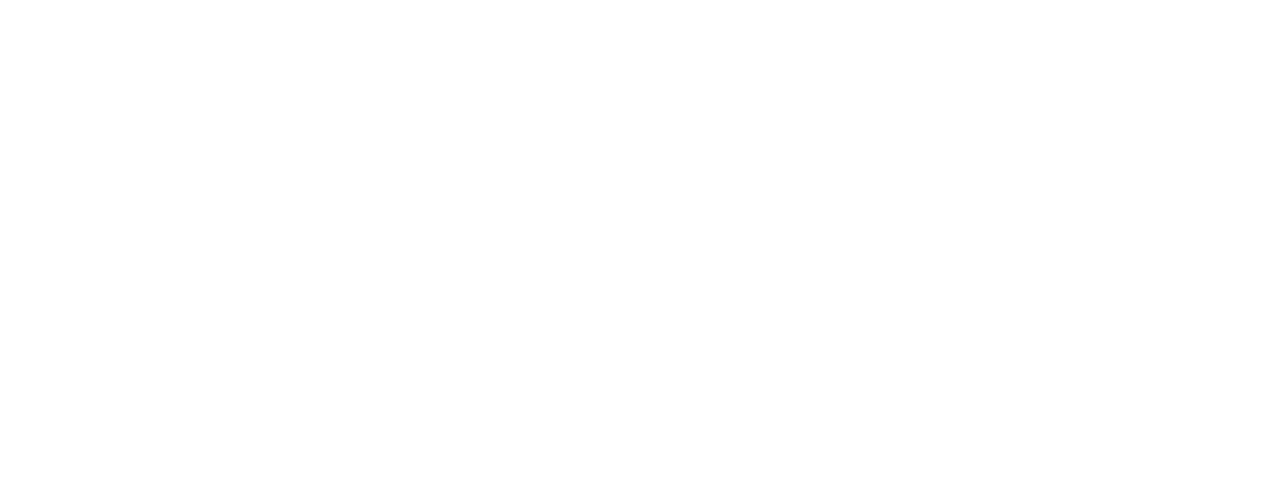
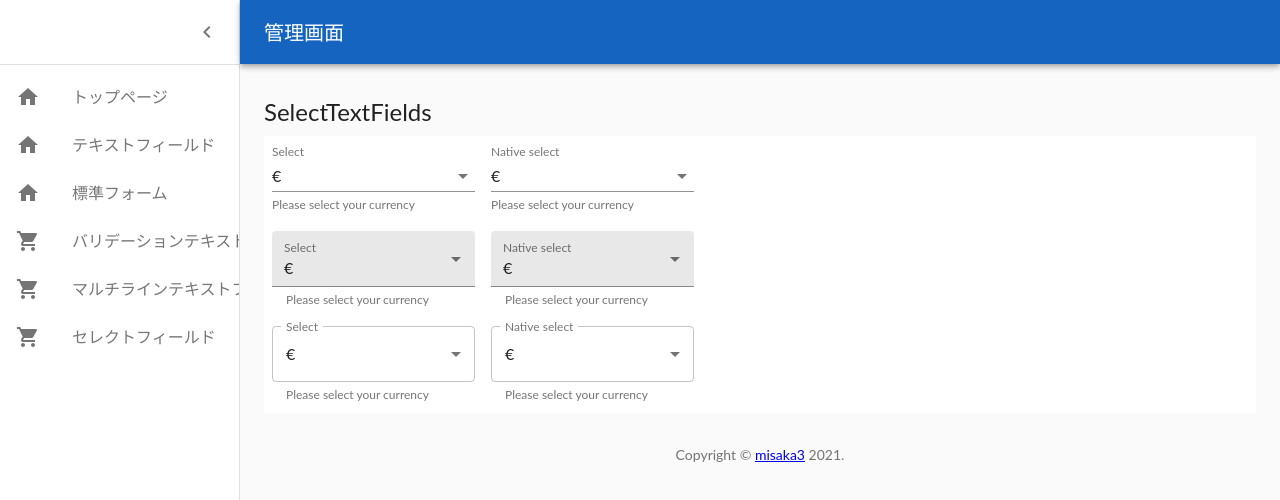
Before and after one commit to misaka3/react-typescript-template, a React (Create React App) app: page /select_text_fields in a window 1280 px wide. Shown: the top 500 px of the page. Built offline with nearby package versions, Linux system fonts and the light colour scheme; the HTML template or start-up script is replaced by a standard one.

Commit message:
Fix issue/#6

```diff
--- a/src/App.tsx
+++ b/src/App.tsx
@@ -7,6 +7,7 @@
 import FormPropsTextFieldsPage from "./components/pages/FormPropsTextFieldsPage";
 import ValidationTextFieldsPage from "./components/pages/ValidationTextFieldsPage";
 import MultilineTextFieldsPage from "./components/pages/MultilineTextFieldsPage";
+import SelectTextFieldsPage from "./components/pages/SelectTextFieldsPage";
 
 const App: React.FC = () => {
   return (
@@ -17,6 +18,7 @@
         <Route path="/form_props_text_fields" component={FormPropsTextFieldsPage} exact />
         <Route path="/validation_text_fields" component={ValidationTextFieldsPage} exact />
         <Route path="/multiline_text_fields" component={MultilineTextFieldsPage} exact />
+        <Route path="/select_text_fields" component={SelectTextFieldsPage} exact />
         <Route path="/" component={HomePage} exact />
       </Switch>
     </Router>
--- /dev/null
+++ b/src/components/pages/SelectTextFieldsPage.tsx
@@ -0,0 +1,155 @@
+import React from 'react';
+import { createStyles, makeStyles, Theme } from '@material-ui/core/styles';
+import TextField from '@material-ui/core/TextField';
+import MenuItem from '@material-ui/core/MenuItem';
+import GenericTemplate from "../templates/GenericTemplate";
+
+const currencies = [
+  {
+    value: 'USD',
+    label: '$',
+  },
+  {
+    value: 'EUR',
+    label: '€',
+  },
+  {
+    value: 'BTC',
+    label: '฿',
+  },
+  {
+    value: 'JPY',
+    label: '¥',
+  },
+];
+
+const useStyles = makeStyles((theme: Theme) =>
+  createStyles({
+    root: {
+      '& .MuiTextField-root': {
+        margin: theme.spacing(1),
+        width: '25ch',
+      },
+      backgroundColor: '#ffffff',
+    },
+  }),
+);
+
+export default function SelectTextFields() {
+  const classes = useStyles();
+  const [currency, setCurrency] = React.useState('EUR');
+
+  const handleChange = (event: React.ChangeEvent<HTMLInputElement>) => {
+    setCurrency(event.target.value);
+  };
+
+  return (
+    <GenericTemplate title="SelectTextFields">
+      <form className={classes.root} noValidate autoComplete="off">
+        <div>
+          <TextField
+            id="standard-select-currency"
+            select
+            label="Select"
+            value={currency}
+            onChange={handleChange}
+            helperText="Please select your currency"
+          >
+            {currencies.map((option) => (
+              <MenuItem key={option.value} value={option.value}>
+                {option.label}
+              </MenuItem>
+            ))}
+          </TextField>
+          <TextField
+            id="standard-select-currency-native"
+            select
+            label="Native select"
+            value={currency}
+            onChange={handleChange}
+            SelectProps={{
+              native: true,
+            }}
+            helperText="Please select your currency"
+          >
+            {currencies.map((option) => (
+              <option key={option.value} value={option.value}>
+                {option.label}
+              </option>
+            ))}
+          </TextField>
+        </div>
+        <div>
+          <TextField
+            id="filled-select-currency"
+            select
+            label="Select"
+            value={currency}
+            onChange={handleChange}
+            helperText="Please select your currency"
+            variant="filled"
+          >
+            {currencies.map((option) => (
+              <MenuItem key={option.value} value={option.value}>
+                {option.label}
+              </MenuItem>
+            ))}
+          </TextField>
+          <TextField
+            id="filled-select-currency-native"
+            select
+            label="Native select"
+            value={currency}
+            onChange={handleChange}
+            SelectProps={{
+              native: true,
+            }}
+            helperText="Please select your currency"
+            variant="filled"
+          >
+            {currencies.map((option) => (
+              <option key={option.value} value={option.value}>
+                {option.label}
+              </option>
+            ))}
+          </TextField>
+        </div>
+        <div>
+          <TextField
+            id="outlined-select-currency"
+            select
+            label="Select"
+            value={currency}
+            onChange={handleChange}
+            helperText="Please select your currency"
+            variant="outlined"
+          >
+            {currencies.map((option) => (
+              <MenuItem key={option.value} value={option.value}>
+                {option.label}
+              </MenuItem>
+            ))}
+          </TextField>
+          <TextField
+            id="outlined-select-currency-native"
+            select
+            label="Native select"
+            value={currency}
+            onChange={handleChange}
+            SelectProps={{
+              native: true,
+            }}
+            helperText="Please select your currency"
+            variant="outlined"
+          >
+            {currencies.map((option) => (
+              <option key={option.value} value={option.value}>
+                {option.label}
+              </option>
+            ))}
+          </TextField>
+        </div>
+      </form>
+    </GenericTemplate>
+  );
+}
--- a/src/components/templates/GenericTemplate.tsx
+++ b/src/components/templates/GenericTemplate.tsx
@@ -250,6 +250,14 @@
                 <ListItemText primary="マルチラインテキストフィールド" />
               </ListItem>
             </Link>
+            <Link to="/select_text_fields" className={classes.link}>
+              <ListItem button>
+                <ListItemIcon>
+                  <ShoppingCartIcon />
+                </ListItemIcon>
+                <ListItemText primary="セレクトフィールド" />
+              </ListItem>
+            </Link>
           </List>
         </Drawer>
         <main className={classes.content}>
```
